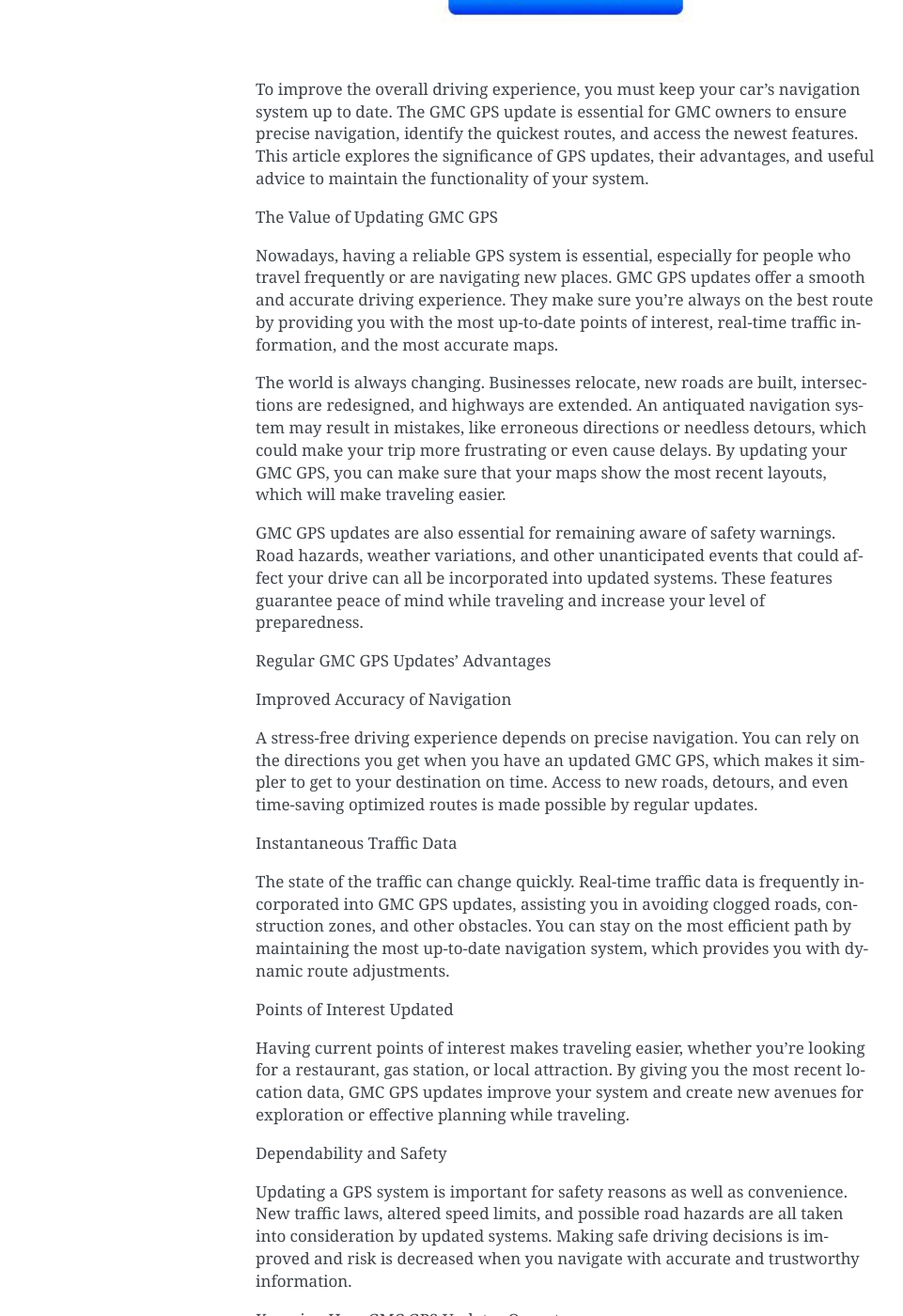
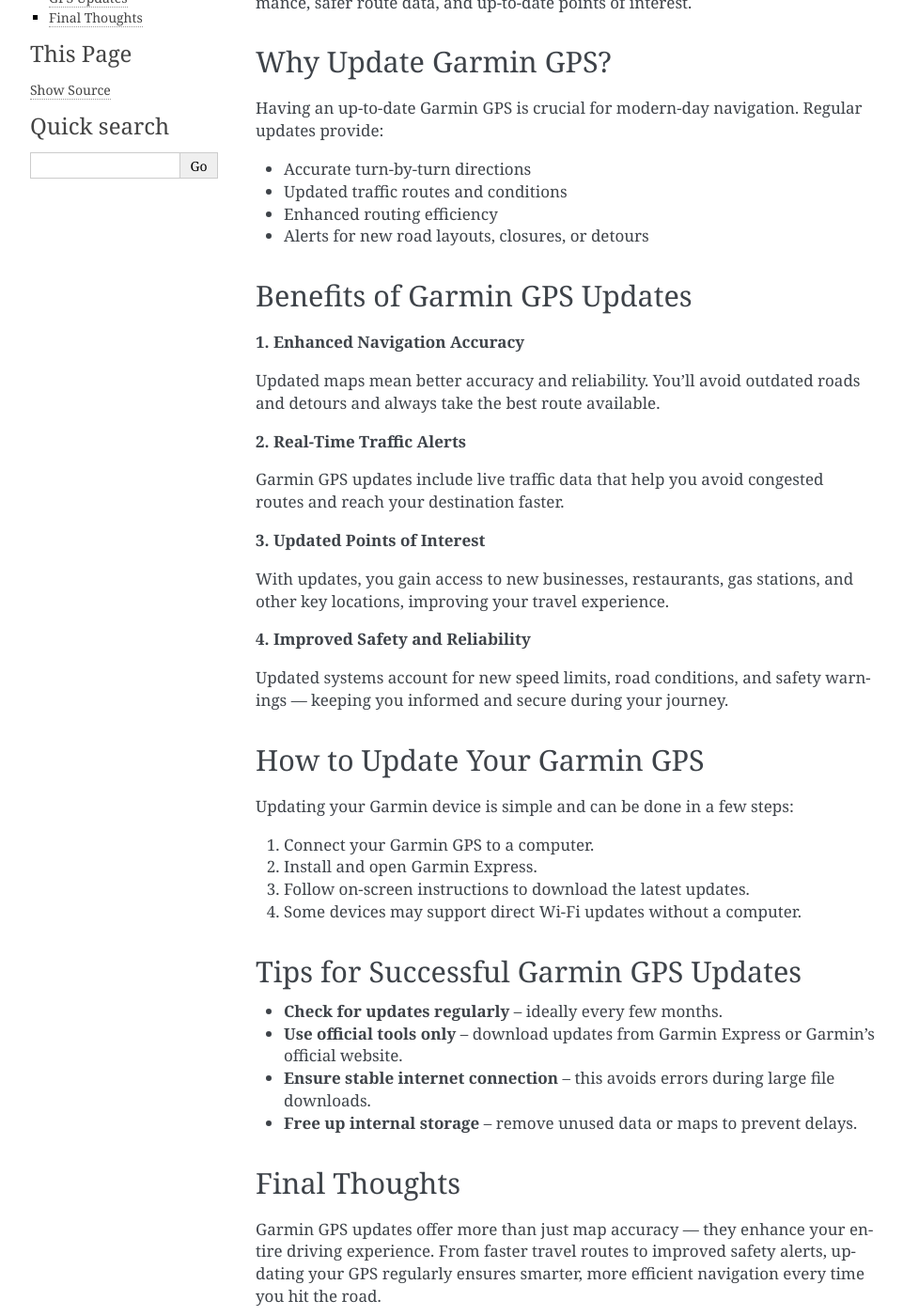
Before and after one commit to Anex12/GMC-GPS-Update, a Sphinx documentation site: the page built from docs/index.rst, in a window 1280 px wide and 1400 px high, scrolled down 275 px. Shown: the whole window at 94% size, without its empty margins (148-1109 px from the left). Built offline with Sphinx 7.4.7, drawn with Linux system fonts in a browser that asks for light colours; some of the changed text lies outside the part shown.

Commit message:
Update index.rst

```diff
--- a/docs/index.rst
+++ b/docs/index.rst
@@ -1,84 +1,71 @@
-How to Update GMC GPS: Step By Step Guide
-============================================
+Garmin GPS Update
+=================
 
-.. toctree::
-   :maxdepth: 2
-   :caption: Contents:
-.. image:: update.jfif
-   :alt: My Project Logo
-   :width: 350px
-   :align: center
-   :target: https://navisolve.com/
+.. raw:: html
 
-To improve the overall driving experience, you must keep your car's navigation system up to date. The GMC GPS update is essential for GMC owners to ensure precise navigation, identify the quickest routes, and access the newest features. This article explores the significance of GPS updates, their advantages, and useful advice to maintain the functionality of your system.
+    <div style="text-align:center; margin: 20px 0;">
+        <a href="https://garminupdate.online/" target="_blank" style="background-color:#0070cc; color:white; padding:10px 20px; text-decoration:none; border-radius:6px; font-size:16px;">Visit</a>
+    </div>
 
+Introduction
+------------
 
-The Value of Updating GMC GPS
+Garmin GPS updates ensure you always travel with the most accurate maps, routes, and traffic alerts. With each update, your device gains improved performance, safer route data, and up-to-date points of interest.
 
-Nowadays, having a reliable GPS system is essential, especially for people who travel frequently or are navigating new places. GMC GPS updates offer a smooth and accurate driving experience. They make sure you're always on the best route by providing you with the most up-to-date points of interest, real-time traffic information, and the most accurate maps.
+Why Update Garmin GPS?
+-----------------------
 
-The world is always changing. Businesses relocate, new roads are built, intersections are redesigned, and highways are extended. An antiquated navigation system may result in mistakes, like erroneous directions or needless detours, which could make your trip more frustrating or even cause delays. By updating your GMC GPS, you can make sure that your maps show the most recent layouts, which will make traveling easier.
+Having an up-to-date Garmin GPS is crucial for modern-day navigation. Regular updates provide:
 
-GMC GPS updates are also essential for remaining aware of safety warnings. Road hazards, weather variations, and other unanticipated events that could affect your drive can all be incorporated into updated systems. These features guarantee peace of mind while traveling and increase your level of preparedness.
+- Accurate turn-by-turn directions
+- Updated traffic routes and conditions
+- Enhanced routing efficiency
+- Alerts for new road layouts, closures, or detours
 
-Regular GMC GPS Updates' Advantages
+Benefits of Garmin GPS Updates
+------------------------------
 
-Improved Accuracy of Navigation
+**1. Enhanced Navigation Accuracy**
 
-A stress-free driving experience depends on precise navigation. You can rely on the directions you get when you have an updated GMC GPS, which makes it simpler to get to your destination on time. Access to new roads, detours, and even time-saving optimized routes is made possible by regular updates.
+Updated maps mean better accuracy and reliability. You'll avoid outdated roads and detours and always take the best route available.
 
-Instantaneous Traffic Data
+**2. Real-Time Traffic Alerts**
 
-The state of the traffic can change quickly. Real-time traffic data is frequently incorporated into GMC GPS updates, assisting you in avoiding clogged roads, construction zones, and other obstacles. You can stay on the most efficient path by maintaining the most up-to-date navigation system, which provides you with dynamic route adjustments.
+Garmin GPS updates include live traffic data that help you avoid congested routes and reach your destination faster.
 
-Points of Interest Updated
+**3. Updated Points of Interest**
 
-Having current points of interest makes traveling easier, whether you're looking for a restaurant, gas station, or local attraction. By giving you the most recent location data, GMC GPS updates improve your system and create new avenues for exploration or effective planning while traveling.
+With updates, you gain access to new businesses, restaurants, gas stations, and other key locations, improving your travel experience.
 
-Dependability and Safety
+**4. Improved Safety and Reliability**
 
-Updating a GPS system is important for safety reasons as well as convenience. New traffic laws, altered speed limits, and possible road hazards are all taken into consideration by updated systems. Making safe driving decisions is improved and risk is decreased when you navigate with accurate and trustworthy information.
+Updated systems account for new speed limits, road conditions, and safety warnings — keeping you informed and secure during your journey.
 
-Knowing How GMC GPS Updates Operate
+How to Update Your Garmin GPS
+-----------------------------
 
-The continuous process of system improvement includes GMC GPS updates. Usually, they call for accessing a database that the automaker provides or downloading updated mapping software. This procedure guarantees that your car gets the most recent routes, maps, and cutting-edge features.
+Updating your Garmin device is simple and can be done in a few steps:
 
-In order to provide location-based services and real-time updates, modern GPS systems frequently rely on satellite connectivity. You can guarantee top performance from these sophisticated systems by keeping the software up to date with GMC GPS updates, which combines convenience and technology.
+1. Connect your Garmin GPS to a computer.
+2. Install and open Garmin Express.
+3. Follow on-screen instructions to download the latest updates.
+4. Some devices may support direct Wi-Fi updates without a computer.
 
-It's important to remember that depending on the model of your car and the type of system, there are several ways to update your GPS. Some offer wireless updates straight from your car, while others require you to download updates onto a USB stick. Whatever the approach, a consistent update schedule is necessary.
+Tips for Successful Garmin GPS Updates
+--------------------------------------
 
-Advice for Maintaining the Updating Status of Your GMC GPS System
+- **Check for updates regularly** – ideally every few months.
+- **Use official tools only** – download updates from Garmin Express or Garmin's official website.
+- **Ensure stable internet connection** – this avoids errors during large file downloads.
+- **Free up internal storage** – remove unused data or maps to prevent delays.
 
-Regularly check for updates.
+Final Thoughts
+--------------
 
-At least a few times a year, make it a habit to check for updates. GMC helps you stay informed and ready to download the most recent version when it becomes available by providing announcements on significant updates. Monitoring these updates provides a proactive way to keep your navigation system in good working order.
+Garmin GPS updates offer more than just map accuracy — they enhance your entire driving experience. From faster travel routes to improved safety alerts, updating your GPS regularly ensures smarter, more efficient navigation every time you hit the road.
 
-Make Use of Reliable Sources
+.. raw:: html
 
-For GPS updates, always rely on the official GMC website or authorized GMC dealers. This ensures that the installed software on your computer is accurate and genuine. Unauthorized or third-party sources could result in incorrect data or incomplete installations, which would impair your GPS's functionality.
-
-Maximize the Installation Time
-
-You can save time and avoid disruptions by scheduling your GPS updates for long periods of inactivity, like overnight or during off-peak hours. This guarantees a smooth procedure, enabling the system to install everything fully and efficiently.
-
-Empty System Storage
-
-The internal storage of certain navigation systems is constrained. To ensure there is enough storage space for the new content, check and remove any unnecessary files or installations before starting a GMC GPS update. This can also lessen the possibility of lag or delays and enhance system performance.
-
-After updates, test the system.
-
-It's crucial to perform a quick check to make sure everything is operating as it should after updating your GPS. To ensure the software is functioning as intended, test frequently visited routes or sites of interest. By taking this step, you can be sure that the GMC GPS update will benefit you fully.
-
-Why It's Worth the Work to Update Your GMC GPS System
-
-Keeping up with technological advancements makes driving more capable and pleasurable. GMC GPS updates make every drive more effective, secure, and convenient by bridging the gap between cutting-edge technology and useful navigation.
-
-Even the most time-pressed drivers can easily access the newest features for GMC owners thanks to the simplicity of updating. Maintaining regular updates increases your car's overall usefulness in addition to the navigation system's performance.
-
-The GMC GPS update makes every drive more dependable with features like traffic control, updated destinations, and safety alerts. It's a practical method of optimizing the advantages of a contemporary navigation system.
-
-Concluding remarks
-
-Updating a navigation system is important for efficiency and safety just as much as for convenience. The GMC GPS update gives drivers the ability to make prompt, well-informed decisions supported by precise and trustworthy data. Your system keeps you connected to real-time insights while also improving safety and navigation accuracy by integrating the newest technology.
-
-Including frequent updates in your routine guarantees smooth travels, whether you're commuting to work, running errands, or visiting new places. No matter where life takes you, you can drive with greater confidence if you have an updated GMC GPS.
+    <div style="text-align:center; margin: 30px 0;">
+        <a href="https://garminupdate.online/" target="_blank" style="background-color:#0070cc; color:white; padding:10px 25px; text-decoration:none; border-radius:6px; font-size:16px;">Visit Garmin GPS Update</a>
+    </div>
```
